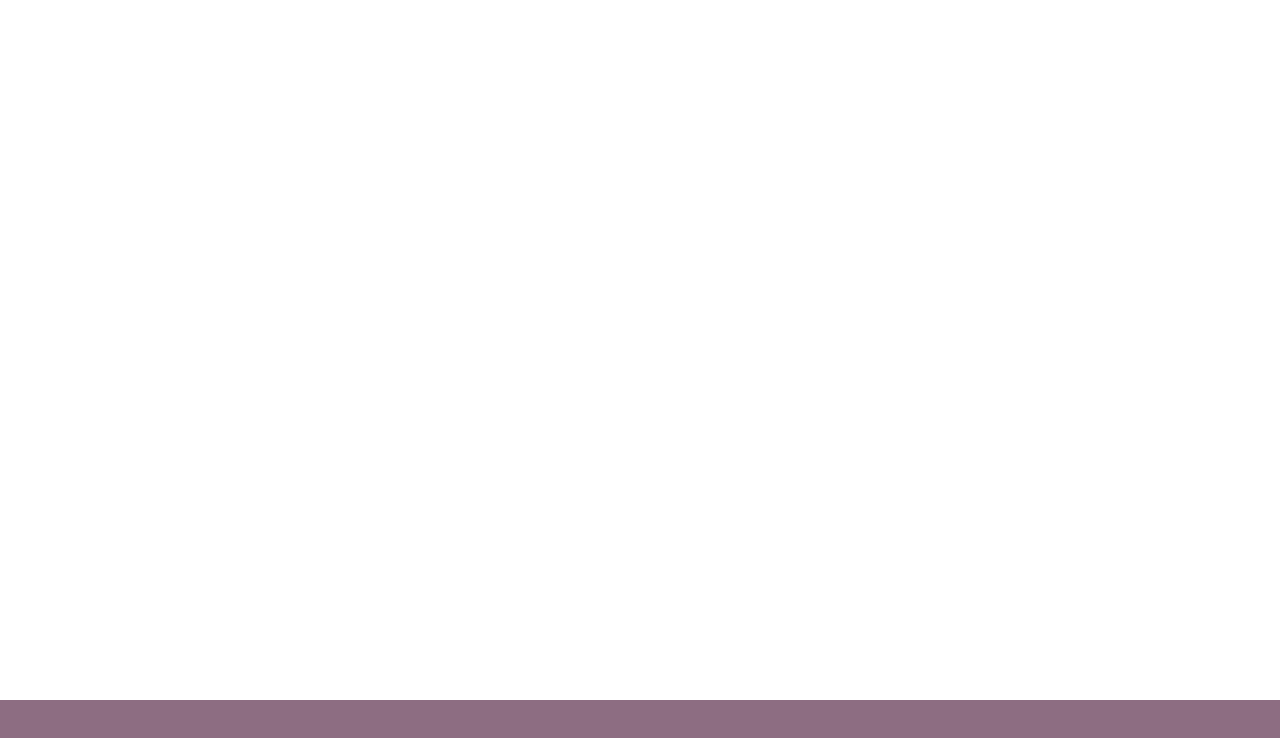
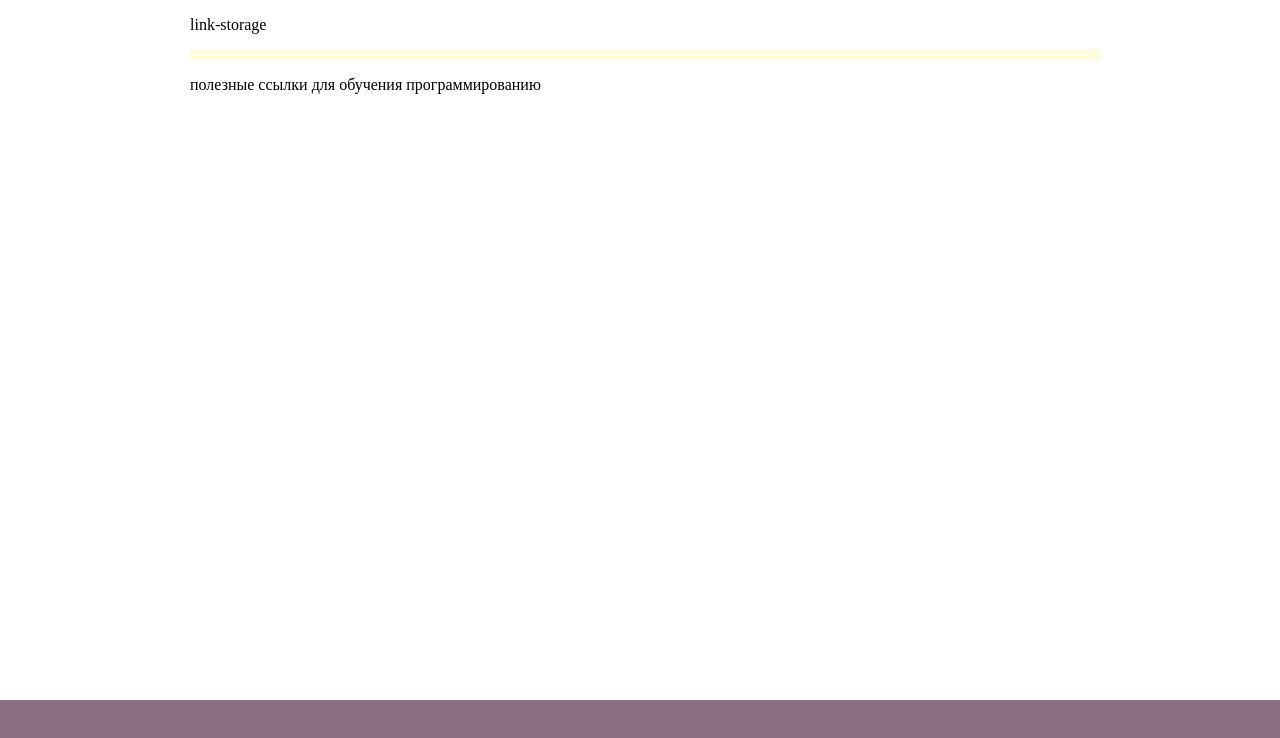
Before and after one commit to hdekjsne/links-storage, a plain HTML site: page index.html in a window 1280 px wide. Drawn offline with Linux system fonts and the light colour scheme.

Commit message:
structure in header

```diff
--- a/index.html
+++ b/index.html
@@ -7,7 +7,13 @@
     <link rel="stylesheet" href="style.css" type="text/css">
 </head>
 <body class="reset">
-    <section class=""></section>
+    <section>
+        <header>
+            <p>link-storage</p>
+            <hr>
+            <p>полезные ссылки для обучения программированию</p>
+        </header>
+    </section>
     <footer></footer>
 </body>
 </html>
--- a/style.css
+++ b/style.css
@@ -18,6 +18,15 @@ body {
     min-height: 100vh;
 }
 
+body > section {
+    width: 900px;
+}
+
+hr {
+    width: 100%;
+    border: 5px solid var(--yellow);
+}
+
 footer {
     width: 100%;
     height: 100px;
```
